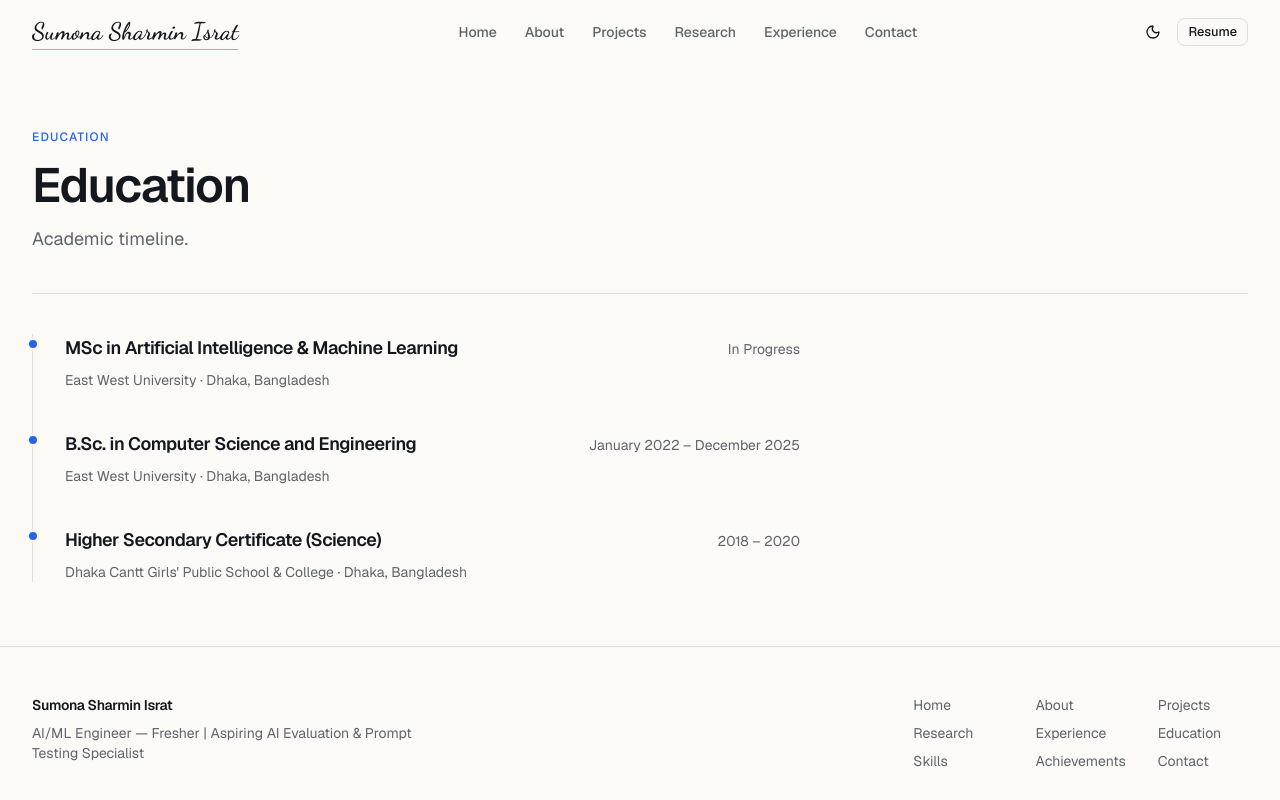
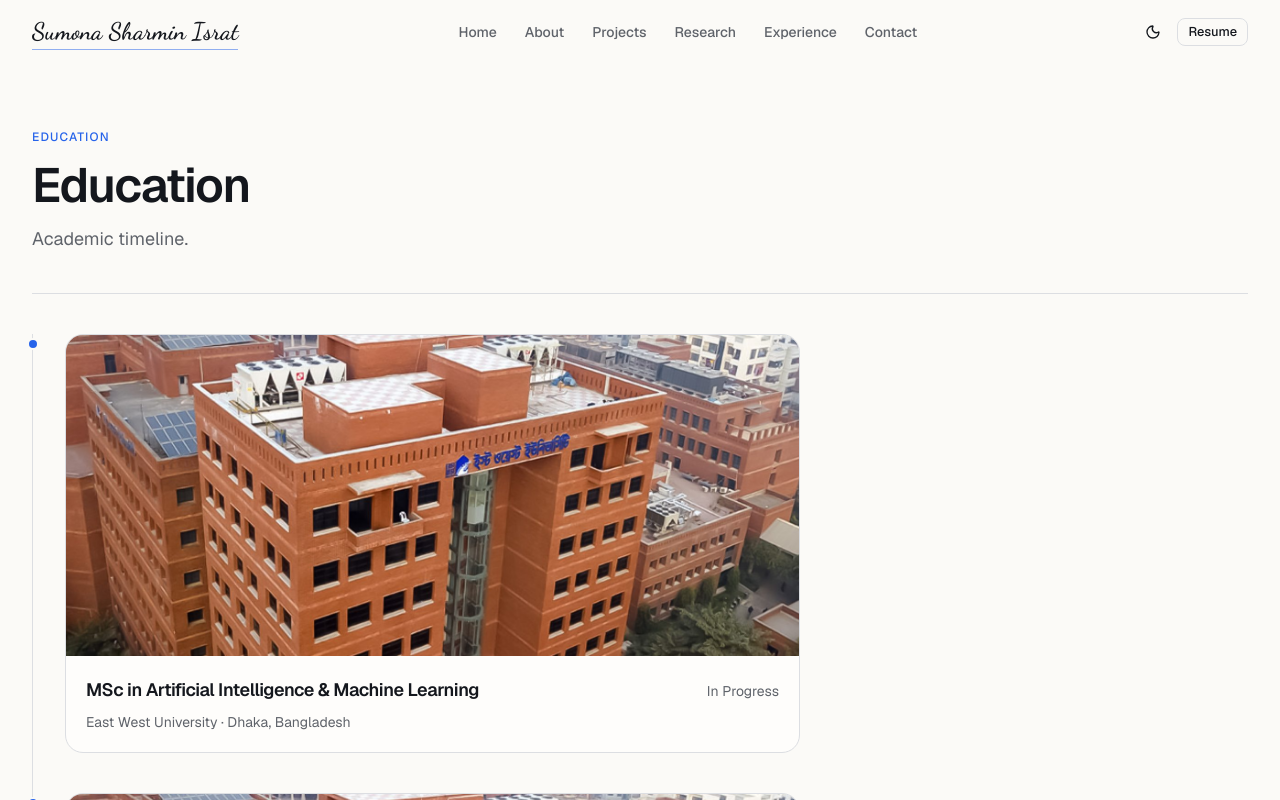
Before and after one commit to sumona-israt/sumona-israt_portfolio, a Next.js app: page /education in a window 1280 px wide. Shown: the top 800 px of the page. Built offline with nearby package versions, Linux system fonts and the light colour scheme.

Commit message:
feat: add image support to education entries and update Timeline component for image display

```diff
--- a/app/education/page.tsx
+++ b/app/education/page.tsx
@@ -22,6 +22,7 @@ export default function EducationPage() {
             subtitle: [entry.institution, entry.location].filter(Boolean).join(" · "),
             meta: entry.period,
             bullets: entry.coursework,
+            image: entry.image,
           }))}
         />
       </div>
--- a/components/shared/Timeline.tsx
+++ b/components/shared/Timeline.tsx
@@ -1,3 +1,5 @@
+import Image from "next/image";
+
 import { AnimatedSection } from "./AnimatedSection";
 import { TechBadge } from "./TechBadge";
 
@@ -9,6 +11,7 @@ export interface TimelineItem {
   description?: string;
   bullets?: string[];
   tags?: string[];
+  image?: string;
 }
 
 export function Timeline({ items }: { items: TimelineItem[] }) {
@@ -17,7 +20,25 @@ export function Timeline({ items }: { items: TimelineItem[] }) {
       {items.map((item, index) => (
         <AnimatedSection as="li" key={item.id} delay={index * 0.05} className="relative">
           <span className="absolute top-1 -left-[2.35rem] size-3 rounded-full border-2 border-background bg-primary" />
-          <div className="flex flex-col gap-2">
+          <div
+            className={
+              item.image
+                ? "overflow-hidden rounded-2xl border border-border bg-card"
+                : "flex flex-col gap-2"
+            }
+          >
+            {item.image ? (
+              <div className="relative aspect-16/7 w-full">
+                <Image
+                  src={item.image}
+                  alt={item.title}
+                  fill
+                  sizes="(min-width: 768px) 700px, 100vw"
+                  className="object-cover"
+                />
+              </div>
+            ) : null}
+            <div className={item.image ? "flex flex-col gap-2 p-5" : "contents"}>
               <div className="flex flex-wrap items-baseline justify-between gap-2">
                 <h3 className="text-lg font-semibold tracking-tight">{item.title}</h3>
                 {item.meta ? (
@@ -45,6 +66,7 @@ export function Timeline({ items }: { items: TimelineItem[] }) {
                 </div>
               ) : null}
             </div>
+          </div>
         </AnimatedSection>
       ))}
     </ol>
--- a/src/data/education.ts
+++ b/src/data/education.ts
@@ -7,6 +7,7 @@ export interface EducationEntry {
   gpa?: string;
   honors?: string[];
   coursework?: string[];
+  image?: string;
 }
 
 // Real entries only — do not invent GPA, honors, or coursework.
@@ -17,6 +18,7 @@ export const education: EducationEntry[] = [
     institution: "East West University",
     location: "Dhaka, Bangladesh",
     period: "In Progress",
+    image: "/images/education/east-west-university.jpg",
   },
   {
     id: "bsc-cse",
@@ -24,6 +26,7 @@ export const education: EducationEntry[] = [
     institution: "East West University",
     location: "Dhaka, Bangladesh",
     period: "January 2022 – December 2025",
+    image: "/images/education/east-west-university.jpg",
   },
   {
     id: "hsc-science",
@@ -31,5 +34,6 @@ export const education: EducationEntry[] = [
     institution: "Dhaka Cantt Girls' Public School & College",
     location: "Dhaka, Bangladesh",
     period: "2018 – 2020",
+    image: "/images/education/dhaka-cantt-girls-college.webp",
   },
 ];
```
Also changed, not shown: public/images/education/dhaka-cantt-girls-college.webp (added), public/images/education/east-west-university.jpg (added). Lines whose indentation alone changed are shown as unchanged.
